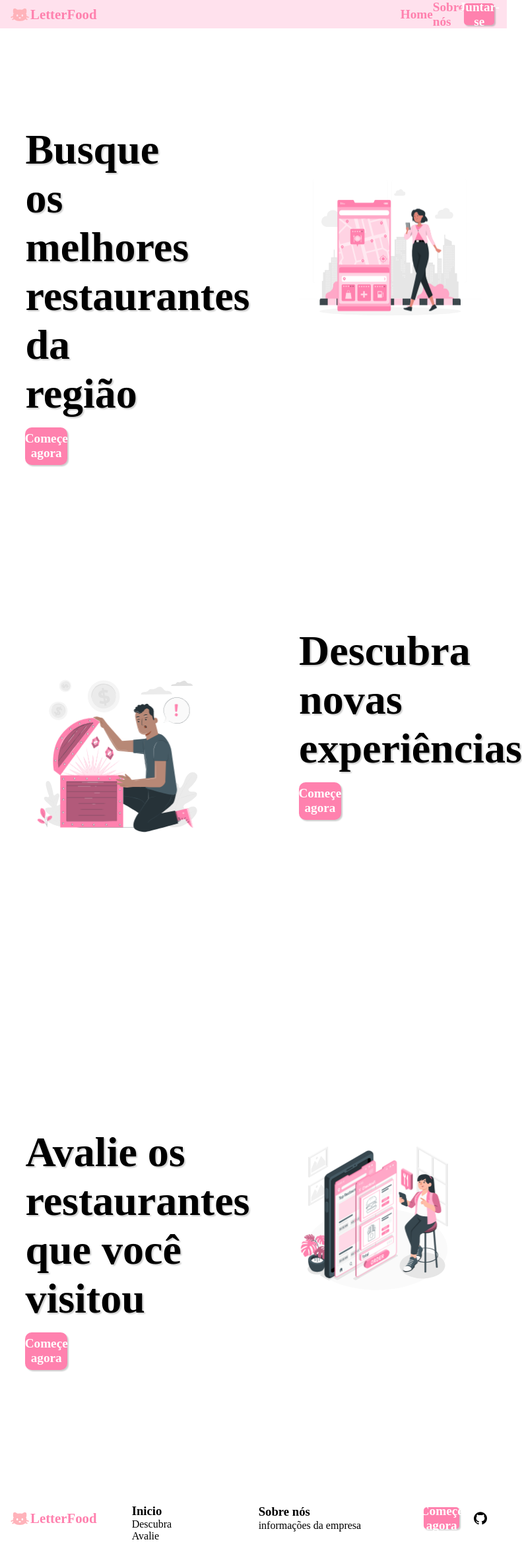
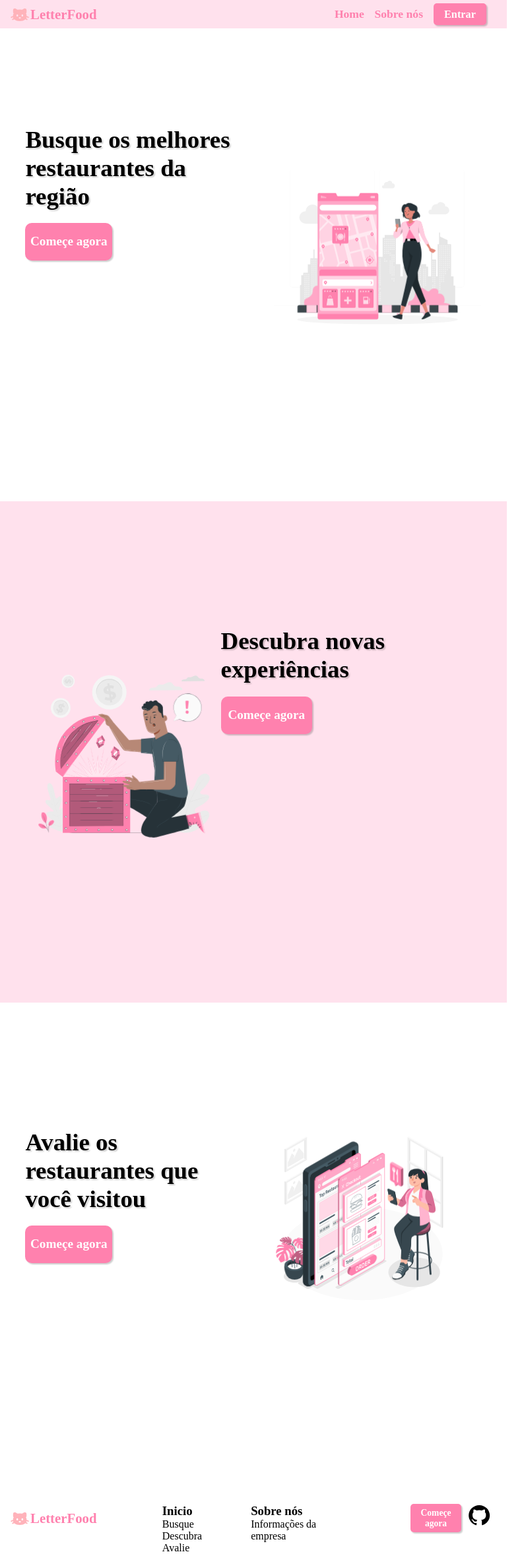
Before and after one commit to S5-2024/angular_letterfood, an Angular app: page / in a window 768 px wide. Shown: the whole page at 66% size, 791 px wide, since content can reach past the window. Built offline with nearby package versions, Linux system fonts and the light colour scheme.

Commit message:
media queries landing page
Adicionado as media queries necessárias para responsividade da landing page, e realizado alguns ajustes na página

```diff
--- a/src/app/pages/landing-page/landing-page.component.css
+++ b/src/app/pages/landing-page/landing-page.component.css
@@ -6,7 +6,6 @@
 button {
     border: none;
     cursor: pointer;
-
     display: flex;
     align-items: center;
     justify-content: center;
@@ -15,17 +14,12 @@ button {
     box-shadow: 2px 2px 2px 0px rgba(0, 0, 0, 0.2);
     color: white;
     background-color: var(--rosa6);
+}
 
-
-}
 
 button:hover {
     background-color: var(--rosa7);
 }
-
-
-
-
 
 
 header {
@@ -35,14 +29,8 @@ header {
     flex-direction: row;
     justify-content: space-between;
     height: 5.4vh;
-
     background-color: var(--rosa2);
-
 }
-
-
-
-
 
 
 .lfd_logo {
@@ -57,6 +45,7 @@ header {
         width: 20%
     }
 
+
     p {
         color: var(--rosa6);
         font-size: 1.3em;
@@ -64,13 +53,14 @@ header {
     }
 }
 
+
 .header_sign_up_button {
     /* position: fixed; */
     width: 35%;
     height: 75%;
     border-radius: 5px;
+}
 
-}
 
 .navi_links {
     display: flex;
@@ -87,9 +77,9 @@ header {
     }
 }
 
-/* header end */
-
-/* images start */
+#discover{
+    background-color: var(--rosa2);
+}
 
 .search_section_image {
     width: 40%;
@@ -121,22 +111,19 @@ header {
     }
 }
 
-/* images end */
-
-/* Content start */
 
 .sign_up_button {
-
     width: 23%;
     height: 15%;
     border-radius: 10px;
+}
 
-}
 
 .section_container {
     height: 95vh;
 
 }
+
 
 .section_content {
     display: flex;
@@ -148,6 +135,7 @@ header {
     margin-left: 5%;
 
 }
+
 
 .info {
     height: 50%;
@@ -162,31 +150,27 @@ header {
     }
 }
 
-/* Content end */
-
-/* footer start */
 
 footer {
     height: 5.4vh;
     width: 100%;
-
-
     display: flex;
     flex-direction: row;
     justify-content: space-between;
     bottom: 0;
 
-
-
-
-
     .footer_links {
         display: flex;
         flex-direction: row;
         justify-content: space-evenly;
+        width: 50%;
 
-        width: 50%;
+        a {
+            text-decoration: none;
+            color: black;
+        }
     }
+
 
     .about_us,
     .home {
@@ -194,34 +178,177 @@ footer {
         flex-direction: column;
         justify-content: space-evenly;
         font-size: 1rem;
-
         width: 50%;
     }
 
+
     .footer_botoes {
-
-        width: 20%;
         display: flex;
         flex-direction: row;
-        justify-content: space-evenly;
-        gap: 20px;
+        justify-content: flex-end;
         align-items: center;
-        justify-content: center;
+        width: 20%;
+        margin-right: 3%;
 
         .footer_sign_up_button {
             width: 35%;
             height: 75%;
+            margin-right: 5%;
             border-radius: 5px;
-
         }
 
-        .github-icon{
 
-            align-self: center;
+        .github {
+            width: 15%;
+
+
+            .mat-icon {
+                height: 100%;
+                width: 100%;
+            }
+        }
+    }
+}
+
+/* Media queries */
+@media (min-width: 768px) and (max-width: 992px) {
+
+/* Cabeçalho */
+    header {
+        width: 100vw;
+        height: 5.4vh;
+    }
+
+
+    .lfd_logo {
+        margin-left: 2%;
+        width: 20%;
+
+
+        .mat-icon {
+            height: 110%;
+            width: 20%
         }
 
+
+        p {
+            font-size: 1.3em;
+            font-weight: bold;
+        }
+    }
+
+
+    .header_sign_up_button {
+        width: 35%;
+        height: 75%;
+        border-radius: 5px;
+
+        a{
+            font-size: 0.85em;
+        }
+    }
+
+
+    .navi_links {
+        width: 30%;
+        margin-right: 4%;
+
+
+        p {
+            font-size: 1.1em;
+            font-weight: bold;
+        }
+    }
+
+/* Conteúdo */
+    .sign_up_button {
+        width: 35%;
+        height: 15%;
+        border-radius: 10px;
+    }
+
+
+    .section_container {
+        height: 95vh;
+
+    }
+
+
+    .section_content {
+        height: 100%;
+        width: 90%;
+        margin-left: 5%;
+
+    }
+
+    .info {
+        height: 50%;
+        width: 60%;
+
+        h1 {
+            width: 90%;
+            font-size: 2.3em;
+            text-shadow: 2px 2px 2px rgba(0, 0, 0, 0.20);
+            margin-bottom: 5%;
+        }
+    }
+
+
+    .search_section_image{
+        width: 50%;
+    }
+
+
+    .discover_section_image{
+        width: 45%;
     }
 }
 
 
-/* footer end */
+    .rating_section_image{
+        width: 50%;
+    }
+
+/* Rodapé */
+footer {
+    height: 5.4vh;
+    width: 100%;
+
+
+    .footer_links {
+        width: 35%;
+    }
+
+
+    .about_us,
+    .home {
+        font-size: 1rem;
+        width: 50%;
+    }
+
+
+    .footer_botoes {
+        width: 20%;
+        margin-right: 3%;
+
+
+        .footer_sign_up_button {
+            width: 50%;
+            height: 100%;
+            margin-right: 5%;
+            border-radius: 5px;
+            font-size: 0.85em;
+        }
+
+
+        .github {
+            width: 25%;
+
+
+            .mat-icon {
+                height: 100%;
+                width: 100%;
+            }
+        }
+    }
+}
--- a/src/app/pages/landing-page/landing-page.component.html
+++ b/src/app/pages/landing-page/landing-page.component.html
@@ -7,12 +7,13 @@
         <div class="navi_links">
             <p>Home</p>
             <p>Sobre nós</p>
-            <button class="header_sign_up_button" (click)="redirectToLogin()"><a>Juntar-se</a></button>
+            <button class="header_sign_up_button" (click)="redirectToLogin()"><a>Entrar</a></button>
         </div>
     </header>
 
 <!-- Location -->
 
+    <div id="location">
         <div class="section_container">
             <div class="section_content">
                 <div class="info">
@@ -24,9 +25,11 @@
                 </div>
             </div>
         </div>
+    </div>
 
 <!-- Discover -->
 
+    <div id="discover">
         <div class="section_container">
             <div class="section_content">
                 <div class="discover_section_image">
@@ -38,9 +41,11 @@
                 </div>
             </div>
         </div>
+    </div>
 
 <!-- Rating -->
 
+    <div id="rating">
         <div class="section_container">
             <div class="section_content">
                 <div class="info">
@@ -52,33 +57,36 @@
                 </div>
             </div>
         </div>
+    </div>
 
     <footer>
-
             <div class="lfd_logo" >
                 <mat-icon svgIcon="solar--cat-bold" aria-label="LetterFood logo" />
                 <p>LetterFood</p>
             </div>
 
-
-
         <div class="footer_links">
             <div class="home">
                 <h3>Inicio</h3>
-                <p>Descubra</p>
-                <P>Avalie</P>
+                <a href="#location"><p>Busque</p></a>
+                <a href="#discover"><p>Descubra</p></a>
+                <a href="#rating"><P>Avalie</P></a>
             </div>
 
             <div class="about_us">
                 <h3>Sobre nós</h3>
-                <p>informações da empresa</p>
+                <a href=""><p>Informações da empresa</p></a>
             </div>
 
         </div>
 
         <div class="footer_botoes">
             <button class="footer_sign_up_button" (click)="redirectToLogin()" >Começe agora</button>
+
+            <div class="github">
                 <mat-icon svgIcon="github-icon" aria-label="GitHub logo" />
             </div>
+        </div>
+
 
     </footer>
--- a/src/app/pages/landing-page/landing-page.component.ts
+++ b/src/app/pages/landing-page/landing-page.component.ts
@@ -13,7 +13,6 @@ export class LandingPageComponent {
 
   constructor(private router: Router) {}
 
-
   redirectToLogin() {
     this.router.navigate(['/login']); // Define o caminho para a página de login
   }
```
Lines whose indentation alone changed are shown as unchanged.
